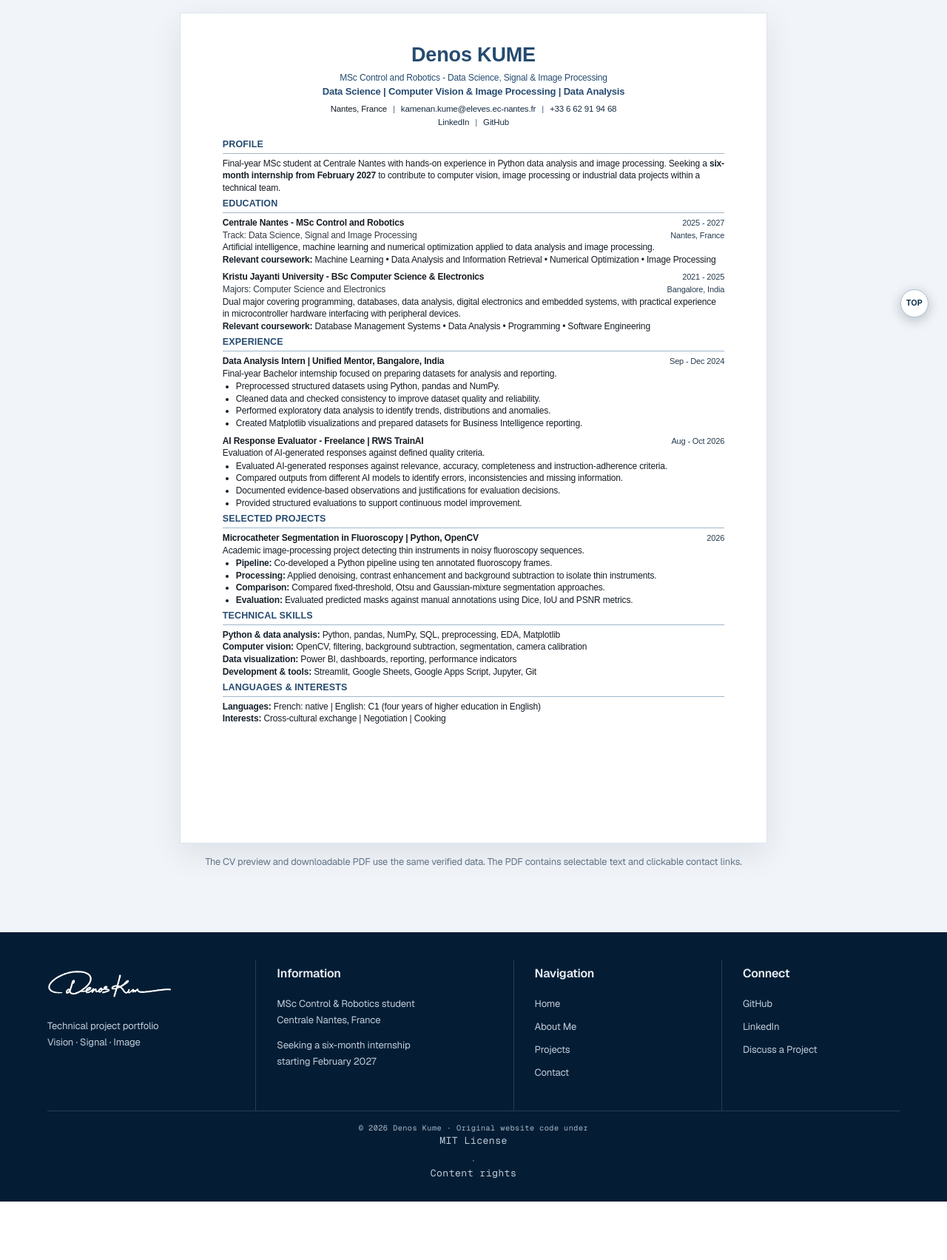
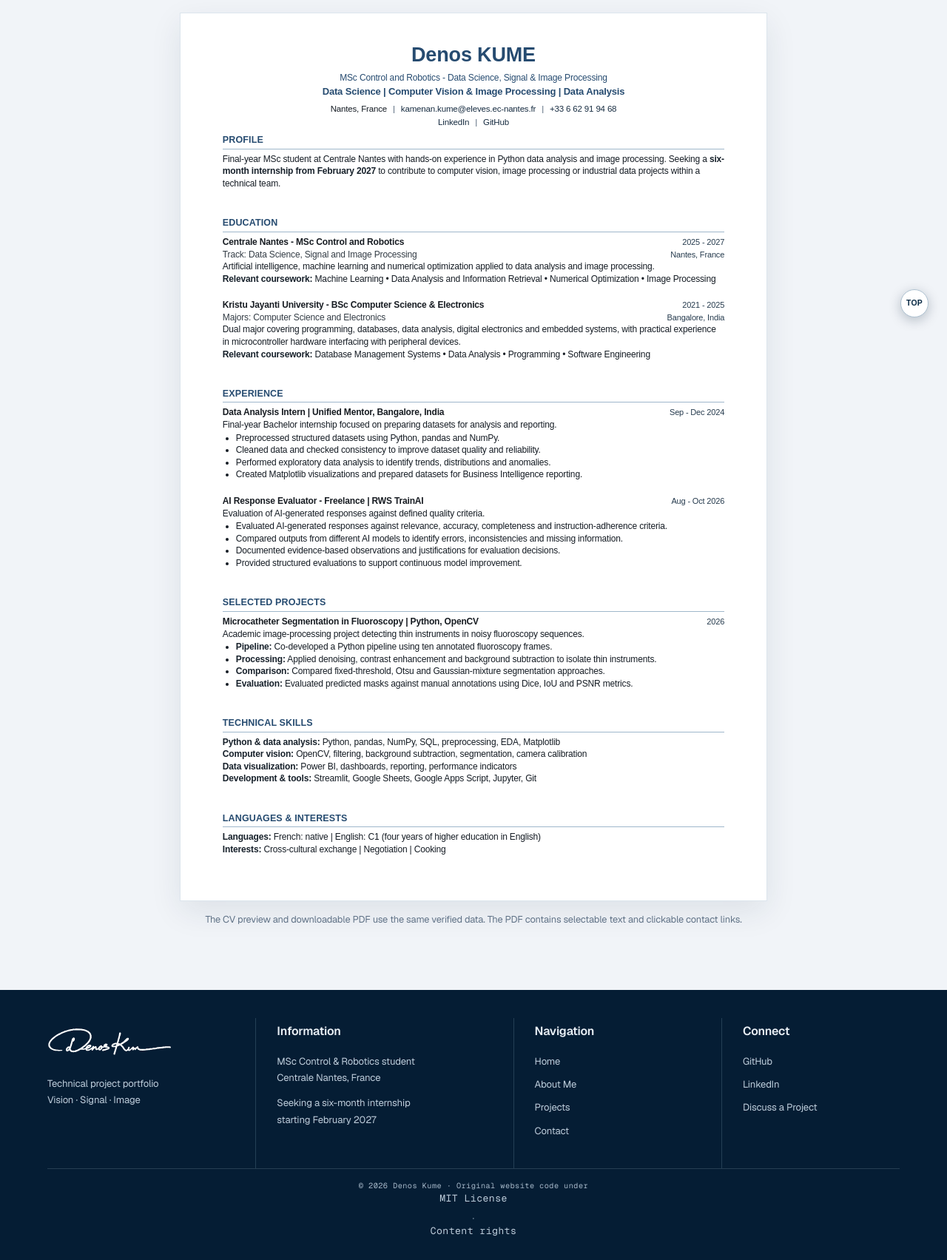
Before and after one commit to denoskume/portfolio, a PHP site: page / in a window 1280 px wide, after a click on "CV". Shown: the part 341-2044 px from the top of the page at 74% size. Before the commit the page ends 1965 px from the top, so only its background shows below. Run offline with PHP 8.4, Linux system fonts and the light colour scheme; some web fonts are replaced.

Commit message:
style(cv): apply 1 cm between sections and 0.5 cm between blocks in live preview

```diff
--- a/harvard-cv.css
+++ b/harvard-cv.css
@@ -107,8 +107,12 @@
   color: #536578;
 }
 #resume .resume-harvard .cv-section {
-  padding-top: 6px;
+  padding-top: 0;
   margin: 0;
+}
+/* Explicit physical spacing for the Harvard CV */
+#resume .resume-harvard .cv-section + .cv-section {
+  margin-top: 1cm;
 }
 #resume .resume-harvard .cv-section h2 {
   margin: 0 0 5px;
@@ -120,9 +124,11 @@
   text-transform: uppercase;
 }
 #resume .resume-harvard .cv-entry {
-  margin: 0 0 7px;
+  margin: 0;
 }
-#resume .resume-harvard .cv-entry:last-child { margin-bottom: 0; }
+#resume .resume-harvard .cv-entry + .cv-entry {
+  margin-top: 0.5cm;
+}
 #resume .resume-harvard .cv-entry-title {
   display: flex;
   align-items: baseline;
```
